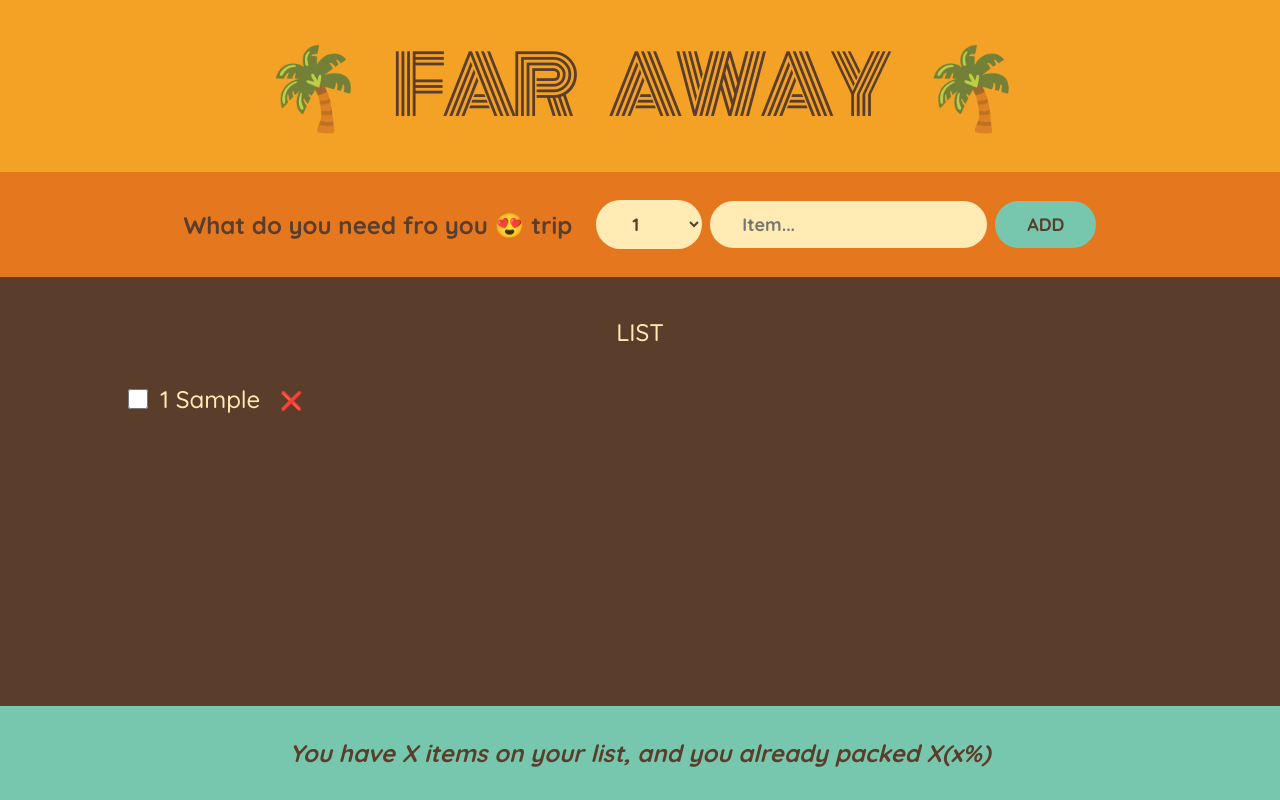
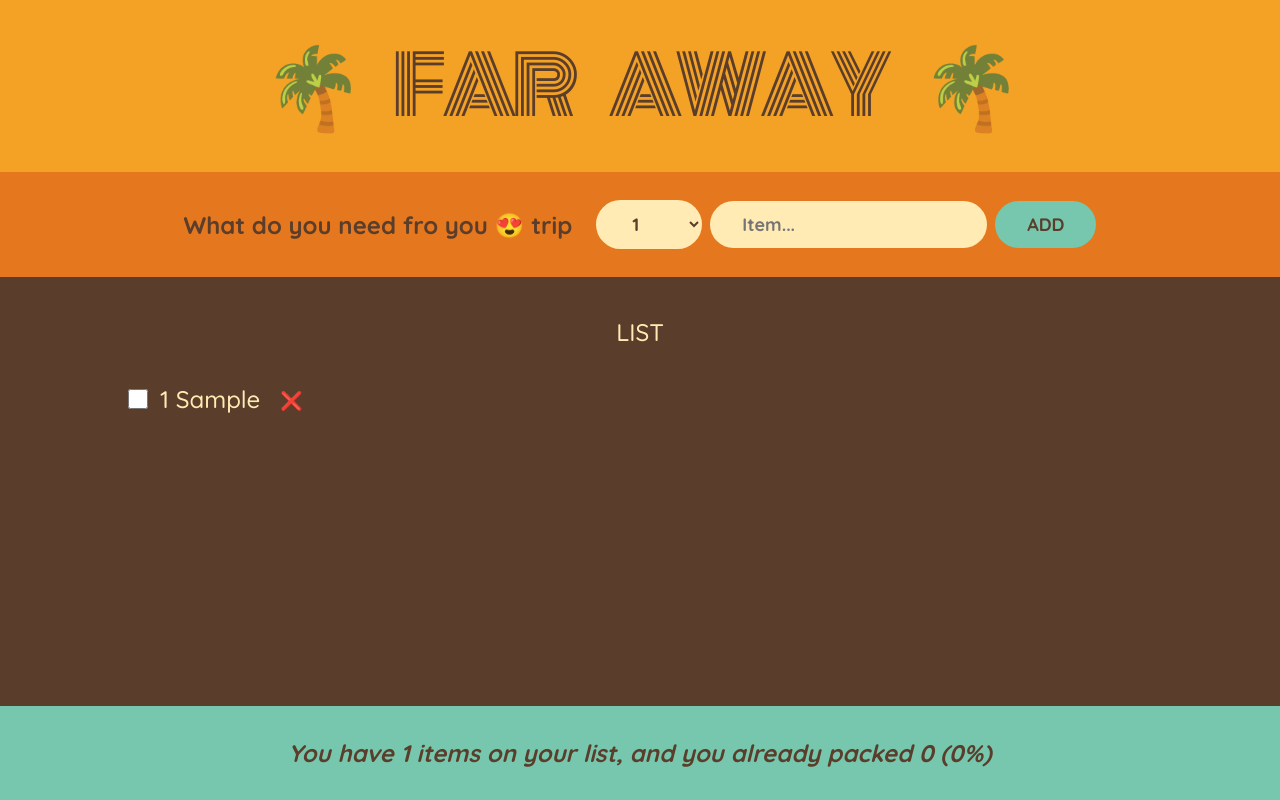
Before and after one commit to KiraCode/travel-list, a React (Vite) app: page / in a window 1280 px wide. Both pictures are taken after typing "Sample" into the empty fields and a click on the button "ADD". Built offline with nearby package versions, Linux system fonts and the light colour scheme.

Commit message:
added functionality to calculate items that is packed and not packed

```diff
--- a/src/App.jsx
+++ b/src/App.jsx
@@ -32,7 +32,7 @@
         onDeleteItem={handleDeleteItem}
         onToggleItem={handleToggleItem}
       />
-      <Stats />
+      <Stats items={items} />
     </div>
   );
 }
@@ -116,12 +116,25 @@
   );
 }
 
-function Stats() {
+function Stats({ items }) {
+  if(!items.length){
+    return(
+      <p className="stats">
+        <em>Start adding some items in your packing</em>
+      </p>
+    )
+  }
+
+  const numItems = items.length;
+  const numPacked = items.filter((item) => item.packed).length;
+  const percentage = Math.round((numPacked / numItems) * 100);
   return (
     <footer className="stats">
-      <em>You have X items on your list, and you already packed X(x%)</em>
+      <em>
+        {percentage === 100
+          ? "You get everything! Ready to go ✈"
+          : `You have ${numItems} items on your list, and you already packed ${numPacked} (${percentage}%)`}
+      </em>
     </footer>
   );
 }
-
-// export default App;
```
